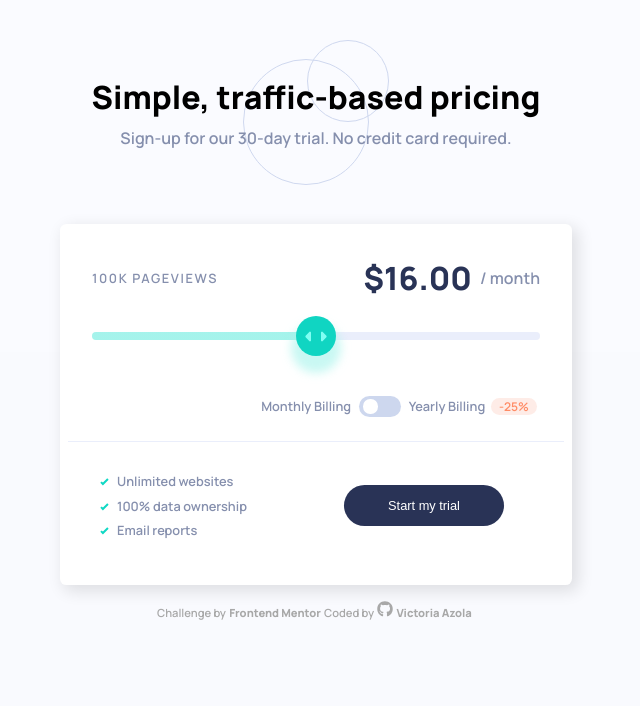
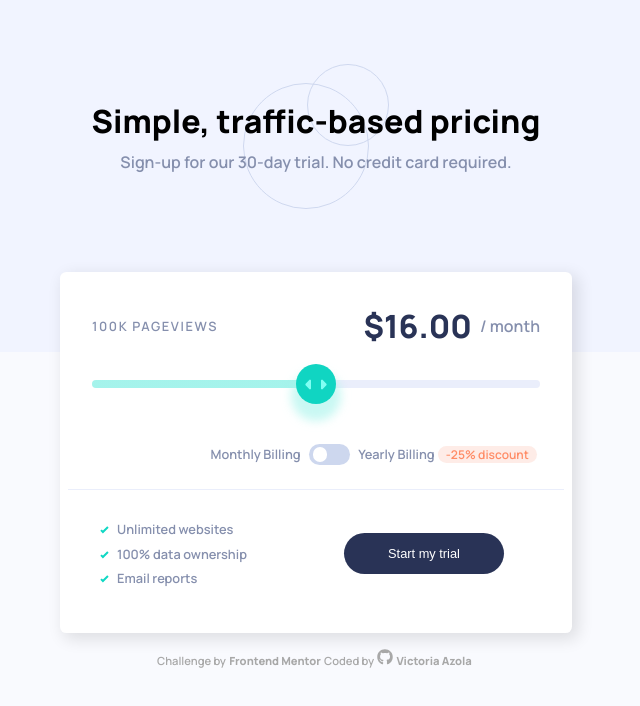
Before and after one commit to VickyAzola/Interactive-pricing-component, a React (Vite) app: page / in a window 1280 px wide. Shown: the top 706 px of the page, without its empty margins (324-964 px from the left). Built offline with nearby package versions, Linux system fonts and the light colour scheme.

Commit message:
Add files via upload

```diff
--- a/src/components/TheForm.jsx
+++ b/src/components/TheForm.jsx
@@ -1,8 +1,10 @@
-import { React, useState} from 'react';
+import { useState, useEffect} from 'react';
 import './TheForm.css'
 
 function TheForm() {
 
+    // State to listen to window width
+    const [windowWidth, setWindowWidth] = useState(window.innerWidth)
     const [state, setState] = useState({
         pageViews: "100K",
         prices: "16.00",
@@ -42,6 +44,19 @@ function TheForm() {
         })
         setState(orderedData)
     }
+
+    // listener for window width
+    useEffect(() => {
+        function watchWidth() {
+            setWindowWidth(window.innerWidth)
+        }
+
+        window.addEventListener("resize", watchWidth)
+
+        return function() {
+            window.removeEventListener("resize", watchWidth)
+        }
+    })
 
     return (
     <>
@@ -96,7 +111,11 @@ function TheForm() {
                     aria-label="Toggle to show Yearly pricing and hide monthly pricing" />
                 <span className="slider round"></span>
             </label>
-            <p>Yearly Billing <span className='discount'>-25%</span></p>
+            <p>Yearly Billing
+                <span className='discount'>-25%
+                {windowWidth > 649 ? <span> discount</span> : '' }
+                </span>
+            </p>
         </div>
     </form>
     </>
--- a/src/components/TheHeader.css
+++ b/src/components/TheHeader.css
@@ -11,7 +11,7 @@ header {
 
 header::before {
     content: "";
-    background-color: hsl(230, 100%, 99%);
+    background-color: #f1f4ff;
     position: absolute;
     min-width: 100vw;
     height: 25rem;
@@ -44,7 +44,7 @@ h2 {
         font-size: 1rem;
     }
     header {
-        min-height: 14rem;
+        min-height: 17rem;
     }
     header::before {
         height: 22rem;
```
Also changed, not shown: src/components/TheFooter.jsx (line endings or trailing spaces).
